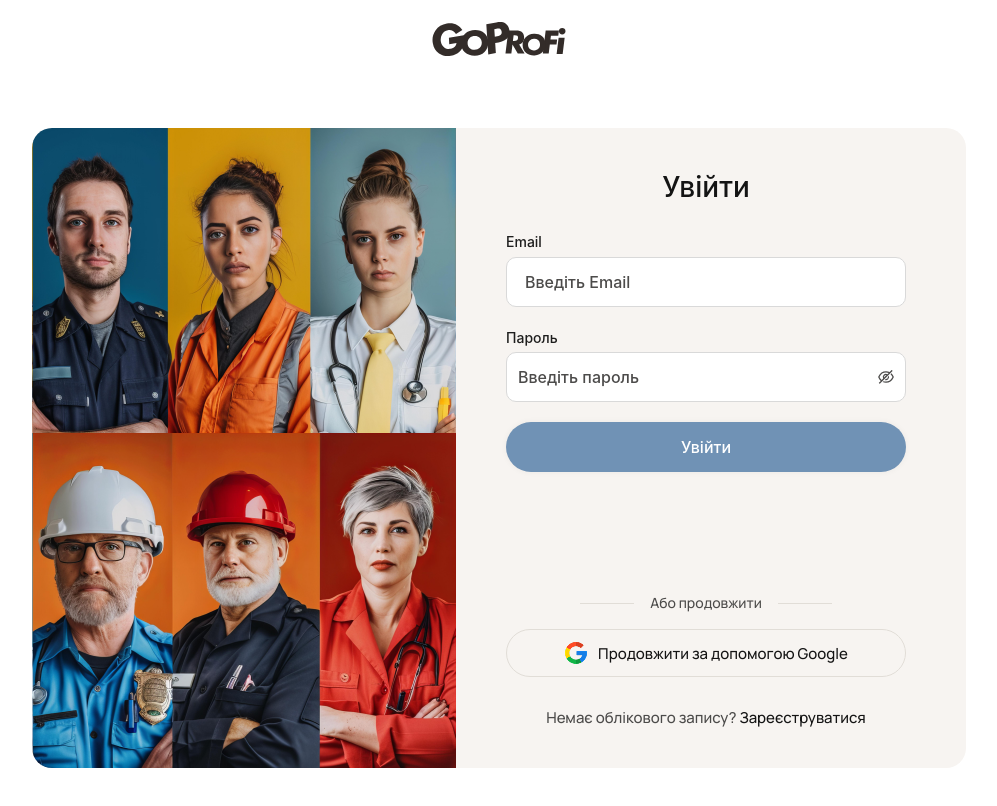
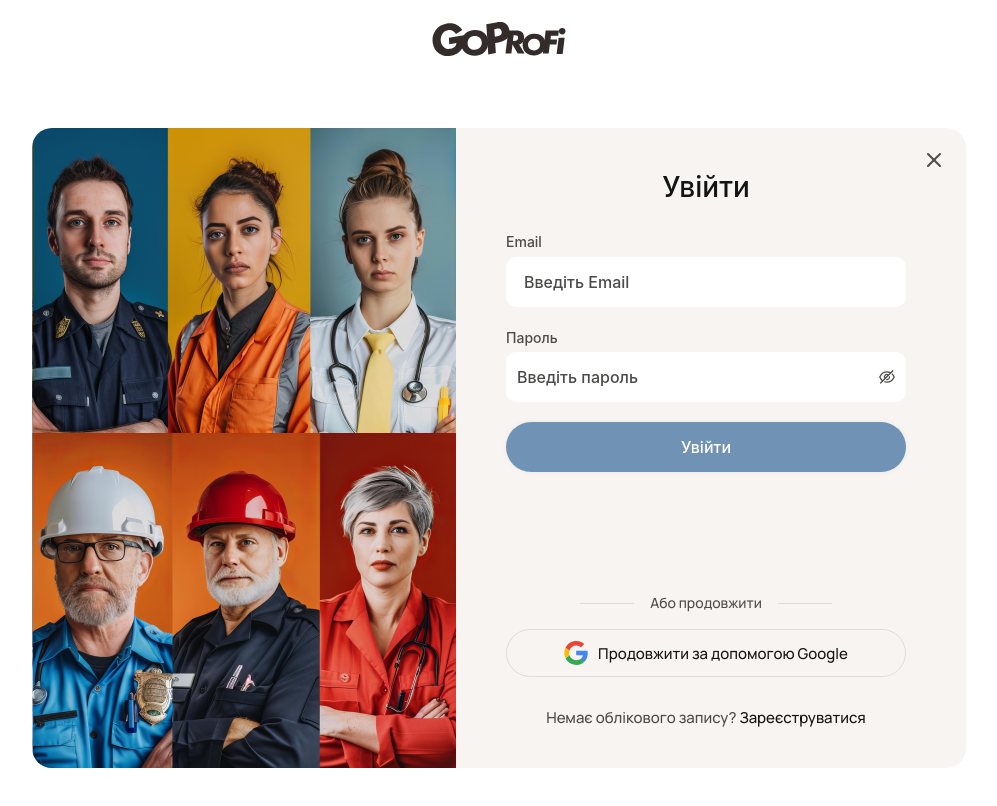
Before and after one commit to traff-spa/goprofi-front, a React (Vite) app: page /auth in a window 1280 px wide. Shown: the top 806 px of the page, without its empty margins (141-1138 px from the left). Built offline with nearby package versions, Linux system fonts and the light colour scheme.

Commit message:
some fixes

```diff
--- a/src/app/components/TestResult.tsx
+++ b/src/app/components/TestResult.tsx
@@ -31,6 +31,7 @@
 
     if (error || !currentTestResult || !currentTestResult.completed_at) {
         return (
+            <div className="test-result">
                 <div className="test-container">
                     <div>
                         <h2>Помилка завантаження результатів</h2>
@@ -42,6 +43,7 @@
                         >
                             Повернутися на головну
                         </button>
+                    </div>
                 </div>
             </div>
         );
@@ -68,7 +70,7 @@
                     </div>
 
                     <div className="test-result__description">
-                        Ви {typeDetails.typeNumber} тип еннеаграми, {typeDetails.typeDescription}.
+                        <span>Ви {typeDetails.typeNumber} тип еннеаграми</span>, {typeDetails.typeDescription}.
                     </div>
 
                     <div className="test-result__content">
--- a/src/app/pages/Auth/index.tsx
+++ b/src/app/pages/Auth/index.tsx
@@ -2,6 +2,7 @@
 import { useNavigate, useLocation } from 'react-router-dom';
 import { Input, Form, Button, message } from 'antd';
 import type { FormProps } from 'antd';
+import { Link } from 'react-router-dom';
 import useGetViewport from '@app/hooks/useGetViewport';
 import { useAuthStore } from '@/store/authStore';
 import { ROUTES } from '@/app/routes/paths';
@@ -93,11 +94,17 @@
       <div className="auth">
         <div className="auth__inner">
           {viewportWidth > 767 && (
-              <div className="auth__left">
-                <img src="/images/auth-section-img-2x.png" width="424" height="640" alt="" />
-              </div>
+              <div className="auth__left" style={{ backgroundImage: 'url(/images/auth-section-img-2x.png)' }} />
           )}
           <div className="auth__right">
+            <div className="auth__close">
+              <Link to={ROUTES.MAIN}>
+                <svg width="24" height="24" viewBox="0 0 24 24" fill="none" xmlns="http://www.w3.org/2000/svg">
+                  <path d="M18 6L6 18" stroke="#4C4B4A" strokeWidth="2" strokeLinecap="round" strokeLinejoin="round"/>
+                  <path d="M6 6L18 18" stroke="#4C4B4A" strokeWidth="2" strokeLinecap="round" strokeLinejoin="round"/>
+                </svg>
+              </Link>
+            </div>
             {isLoginMode ? (
                 <>
                   <Form
@@ -140,7 +147,7 @@
                       onClick={handleGoogleLogin}
                       style={{ cursor: 'pointer', opacity: isLoading ? 0.7 : 1 }}
                   >
-                    <img src="/images/google-icon.png" width="24" height="24" alt="google logo" />
+                    <img src="/images/google-icon.svg" width="24" height="24" alt="google logo" />
                     Продовжити за допомогою Google
                   </div>
                 </>
@@ -224,7 +231,7 @@
                       onClick={handleGoogleLogin}
                       style={{ cursor: 'pointer', opacity: isLoading ? 0.7 : 1 }}
                   >
-                    <img src="/images/google-icon.png" width="24" height="24" alt="google logo" />
+                    <img src="/images/google-icon.svg" width="24" height="24" alt="google logo" />
                     Зареєструватися за допомогою Google
                   </div>
                 </>
--- a/src/app/styles/auth.scss
+++ b/src/app/styles/auth.scss
@@ -54,6 +54,8 @@
     width: 100%;
     flex-basis: 424px;
     min-height: 640px;
+    background-size: cover;
+    background-position: top left;
     img {
       height: 100%;
     }
@@ -64,6 +66,7 @@
     max-width: 510px;
     width: 100%;
     flex-basis: 510px;
+    position: relative;
     padding: 40px 60px 40px 50px;
     @include mixins.response(991px) {
       padding: 40px 30px;
@@ -71,6 +74,7 @@
     @include mixins.response(767px) {
       padding: 0 30px;
       flex-basis: auto;
+      margin-top: 35px;
     }
     @include mixins.response(580px) {
       padding: 0;
@@ -131,6 +135,27 @@
       }
     }
   }
+  &__close {
+    position: absolute;
+    top: 20px;
+    right: 20px;
+    cursor: pointer;
+    svg {
+      path {
+        transition: .3s ease-in-out;
+      }
+    }
+    &:hover {
+      svg {
+        path {
+          stroke: #000;
+        }
+      }
+    }
+    @include mixins.response(767px) {
+      display: none;
+    }
+  }
 }
 
 .google-button {
--- a/src/app/styles/header.scss
+++ b/src/app/styles/header.scss
@@ -138,12 +138,12 @@
     font-weight: 500;
     font-size: 16px;
     line-height: 160%;
-    color: #930000;
+    color: var(--black);
     cursor: pointer;
     transition: .3s ease-in-out;
     margin-bottom: 18px;
     svg {
-      fill: #930000;
+      fill: var(--black);
       transition: .3s ease-in-out;
     }
     &:hover {
@@ -154,13 +154,24 @@
     }
   }
   &__logout {
+    color: #930000;
     margin: 100px 0 0;
+    svg {
+      fill: #930000;
+    }
+    &:hover {
+      color: #630303 !important;
+      svg {
+        fill: #630303;
+      }
+    }
   }
 }
 
 .ant-dropdown {
   min-width: 320px !important;
   border: 1px solid #eee;
+  border-radius: 21px;
   .ant-dropdown-menu {
     padding: 24px 20px !important;
     border-radius: 20px !important;
--- a/src/app/styles/index.scss
+++ b/src/app/styles/index.scss
@@ -132,7 +132,7 @@
     font-weight: 500;
     font-size: 15px;
     line-height: 140%;
-    color: var(--korichnevyy);
+    color: var(--korichnevyy) !important;
     height: auto !important;
     margin-bottom: 5px;
     &::before,
@@ -149,14 +149,28 @@
   height: 50px;
   font-weight: 500 !important;
   font-size: 16px !important;
+  border: none !important;
+  &:focus {
+    box-shadow: 0 0 6px 0 rgba(0, 0, 0, 0.05);
+  }
+  &:active {
+    box-shadow: 0 0 6px 0 rgba(0, 0, 0, 0.05);
+  }
   &::placeholder {
     color: var(--korichnevyy) !important;
   }
 }
 
 .ant-input-password {
+  border: none !important;
   border-radius: 10px !important;
   height: 50px;
+  &:focus {
+    box-shadow: 0 0 6px 0 rgba(0, 0, 0, 0.05) !important;
+  }
+  &:active {
+    box-shadow: 0 0 6px 0 rgba(0, 0, 0, 0.05) !important;
+  }
   .ant-input {
     height: auto;
   }
@@ -165,6 +179,10 @@
     svg {
       fill: #4C4B4A;
     }
+  }
+  &:where(.css-dev-only-do-not-override-1yacf91).ant-input-outlined:focus,
+  &:where(.css-dev-only-do-not-override-1yacf91).ant-input-outlined:focus-within {
+    box-shadow: 0 0 6px 0 rgba(0, 0, 0, 0.05) !important;
   }
 }
 
```
Also changed, not shown: public/images/google-icon.svg (added). Lines whose indentation alone changed are shown as unchanged.
